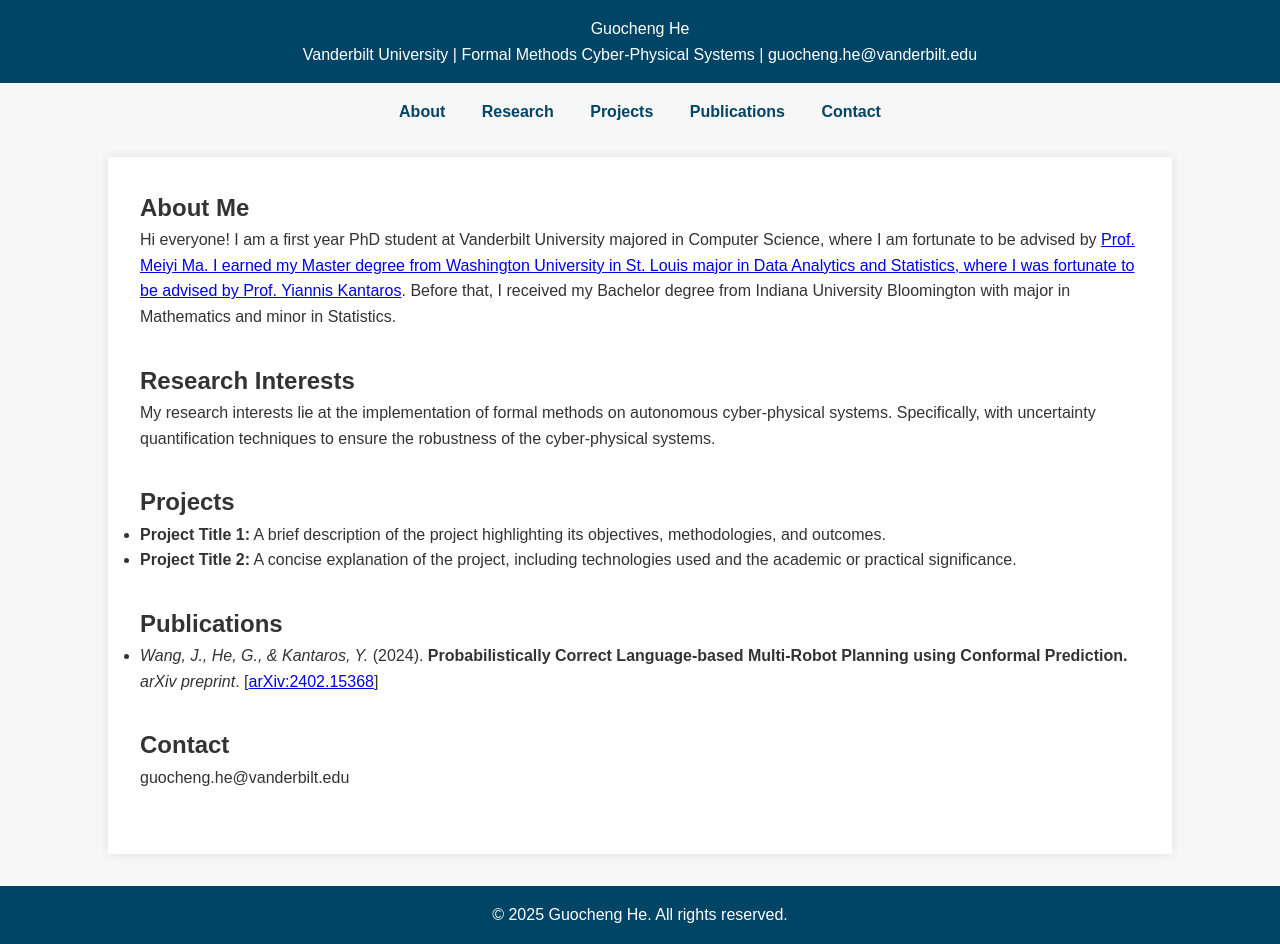
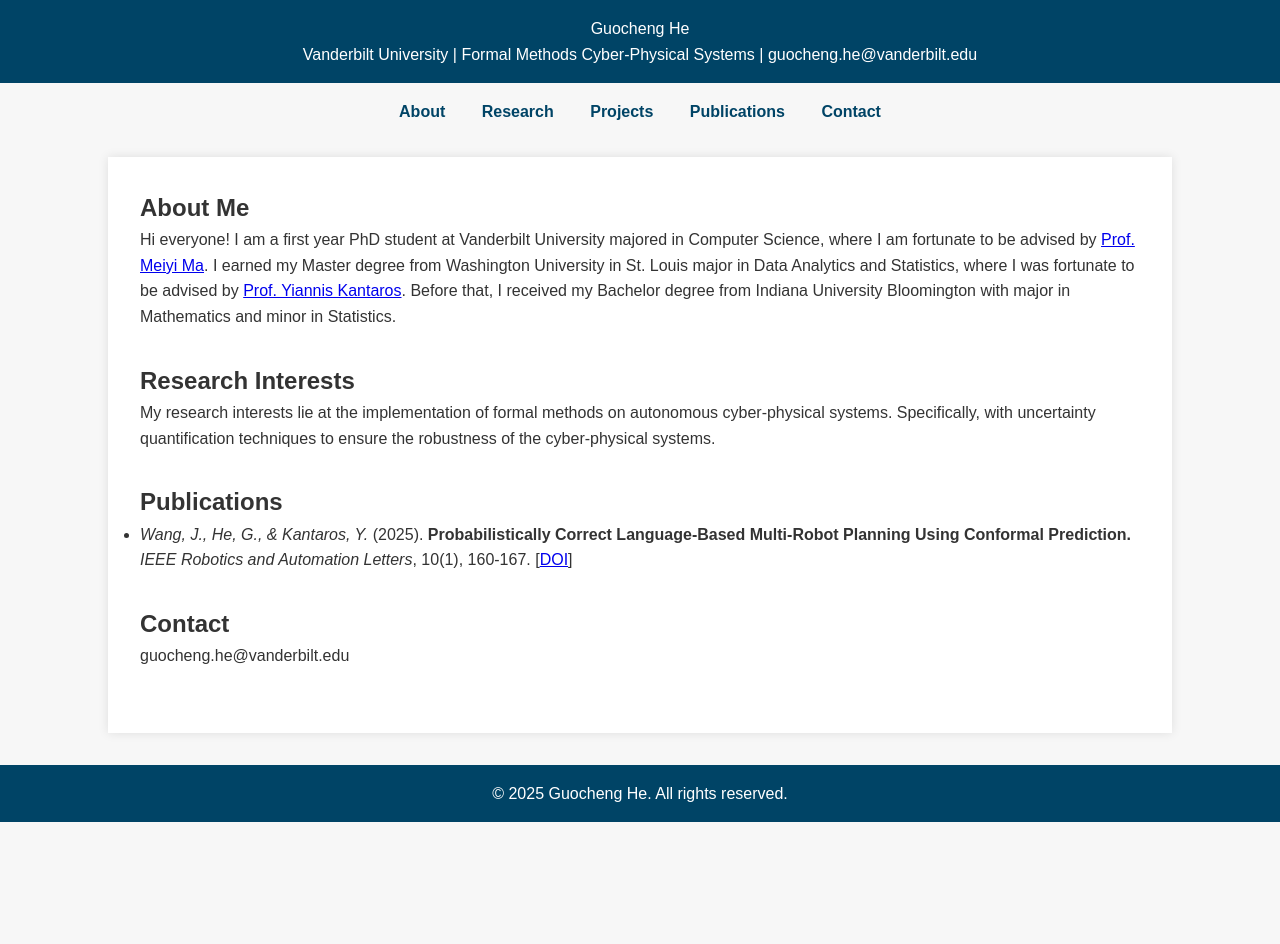
Before and after one commit to guochenghe-wilson/GuochengHe, a plain HTML site: page index.html in a window 1280 px wide. After the commit the page ends 822 px from the top, so only its background shows below. Drawn offline with Linux system fonts and the light colour scheme.

Commit message:
Update index.html

```diff
--- a/index.html
+++ b/index.html
@@ -89,7 +89,7 @@
     <section id="about">
       <h2>About Me</h2>
       <p>
-        Hi everyone! I am a first year PhD student at Vanderbilt University majored in Computer Science, where I am fortunate to be advised by <a href="https://meiyima.github.io/">Prof. Meiyi Ma. I earned my Master degree from Washington University in St. Louis major in Data Analytics and Statistics, where I was fortunate to be advised by <a href="https://sites.google.com/view/kantaros/home?authuser=0">Prof. Yiannis Kantaros</a>. Before that, I received my Bachelor degree from Indiana University Bloomington with major in Mathematics and minor in Statistics.
+        Hi everyone! I am a first year PhD student at Vanderbilt University majored in Computer Science, where I am fortunate to be advised by <a href="https://meiyima.github.io/"> Prof. Meiyi Ma</a>. I earned my Master degree from Washington University in St. Louis major in Data Analytics and Statistics, where I was fortunate to be advised by <a href="https://sites.google.com/view/kantaros/home?authuser=0">Prof. Yiannis Kantaros</a>. Before that, I received my Bachelor degree from Indiana University Bloomington with major in Mathematics and minor in Statistics.
       </p>
     </section>
 
@@ -100,28 +100,13 @@
         My research interests lie at the implementation of formal methods on autonomous cyber-physical systems. Specifically, with uncertainty quantification techniques to ensure the robustness of the cyber-physical systems.
       </p>
     </section>
-
-    <!-- Projects Section -->
-    <section id="projects">
-      <h2>Projects</h2>
-      <ul>
-        <li>
-          <strong>Project Title 1:</strong> A brief description of the project highlighting its objectives, methodologies, and outcomes.
-        </li>
-        <li>
-          <strong>Project Title 2:</strong> A concise explanation of the project, including technologies used and the academic or practical significance.
-        </li>
-        <!-- Add additional projects as needed -->
-      </ul>
-    </section>
     <!-- Publications Section -->
     <section id="publications">
       <h2>Publications</h2>
       <ul>
         <li>
-          <em>Wang, J., He, G., & Kantaros, Y.</em> (2024). <strong>Probabilistically Correct Language-based Multi-Robot Planning using Conformal Prediction.</strong> <em>arXiv preprint</em>. [<a href="https://arxiv.org/abs/2402.15368">arXiv:2402.15368</a>]
-        </li>
-      </ul>
+          <em>Wang, J., He, G., & Kantaros, Y.</em> (2025). <strong>Probabilistically Correct Language-Based Multi-Robot Planning Using Conformal Prediction.</strong> <em>IEEE Robotics and Automation Letters</em>, 10(1), 160-167. [<a href="https://doi.org/10.1109/LRA.2024.3504233">DOI</a>]
+        </ul>
     </section>
     <!-- Contact Section -->
     <section id="contact">
```
